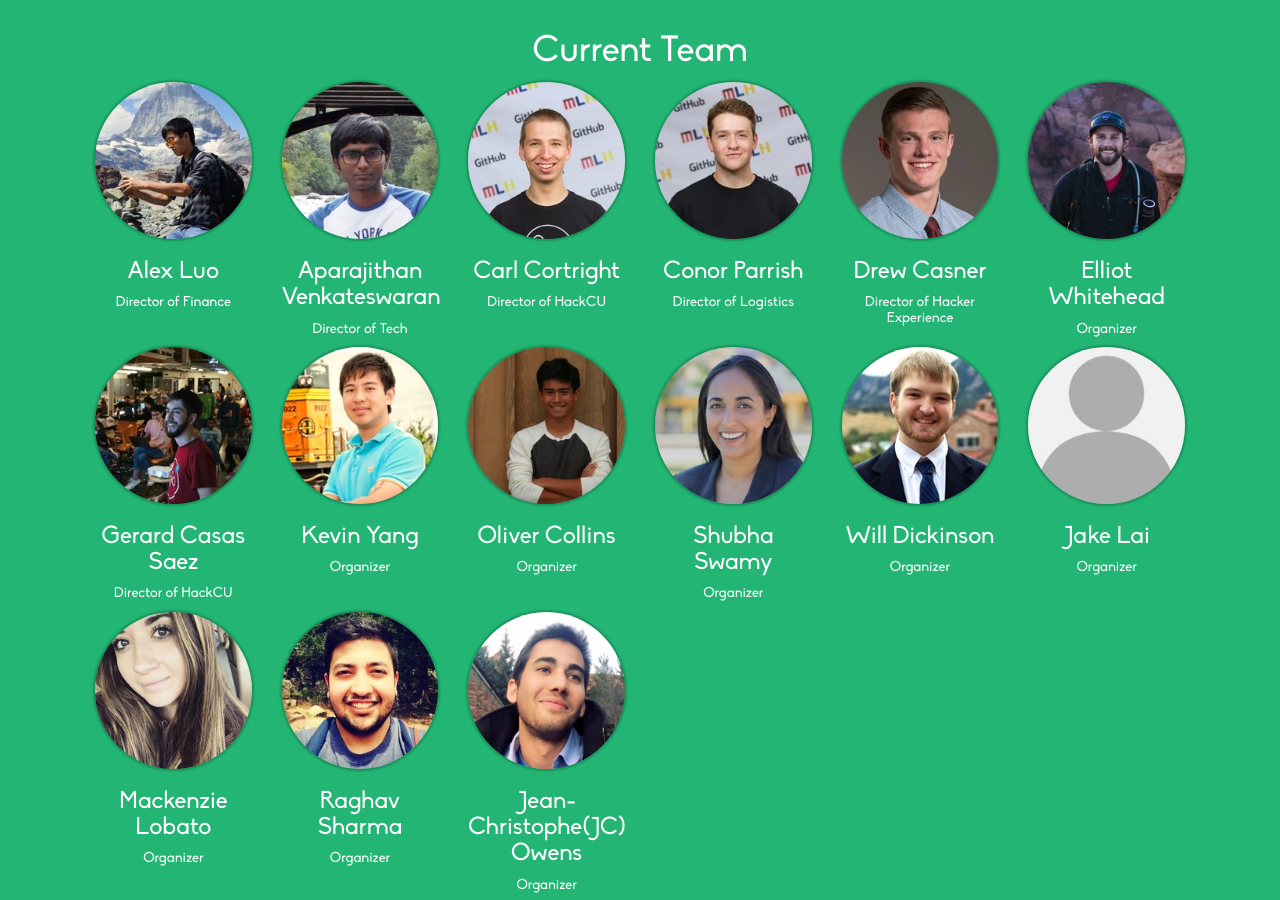
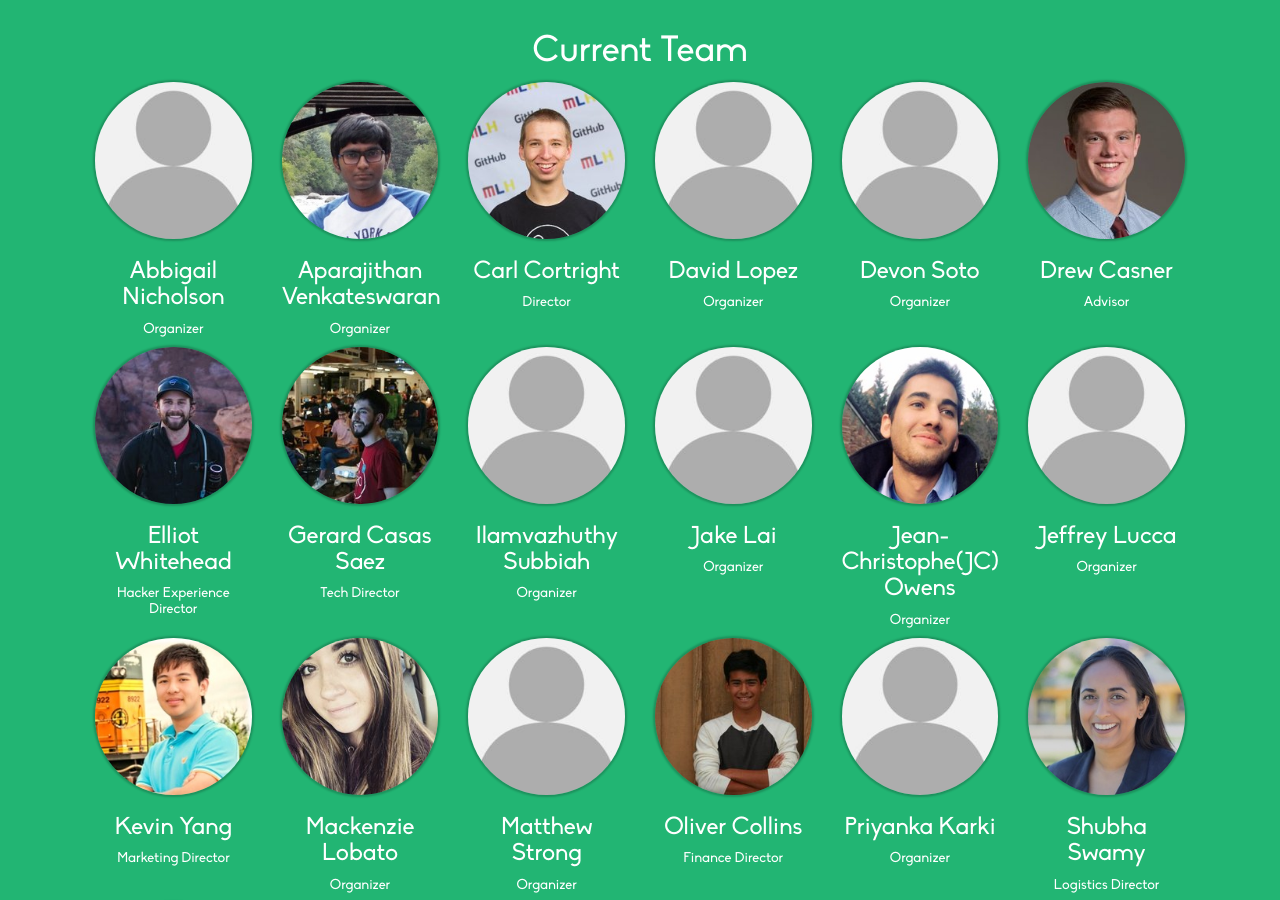
Before and after one commit to HackCU/team, a Jekyll site: the page built from index.html, in a window 1280 px wide and 900 px high, scrolled down 2226 px. Built offline with Jekyll 4.4.1, drawn with Linux system fonts in a browser that asks for light colours; nearby versions of some CDN libraries; some of the changed text lies outside the part shown.

Commit message:
add new people to team

```diff
--- a/_data/team.yml
+++ b/_data/team.yml
@@ -1,57 +1,45 @@
-
-
-- name: Alex Luo
-  title: Director of Finance
-  img-src: assets/img/team/alex.jpg
-  url: https://github.com/Alex-Luo
-
 - name: Aparajithan Venkateswaran
-  title: Director of Tech
+  title: Organizer
   img-src: assets/img/team/apara.jpg
   url: https://aparav.github.io
 
 - name: Carl Cortright
-  title: Director of HackCU
+  title: Director
   img-src: assets/img/team/carl.jpg
   url: https://carlcortright.com
 
-- name: Conor Parrish
-  title: Director of Logistics
-  img-src: assets/img/team/conor.jpg
-  url: https://conorparrish.com
-
 - name: Drew Casner
-  title: Director of Hacker Experience
+  title: Advisor
   img-src: assets/img/team/drew.jpg
   url: https://github.com/Andrew-Casner
 
 - name: Elliot Whitehead
-  title: Organizer
+  title: Hacker Experience Director
   img-src: assets/img/team/elliot.jpg
   url: https://elliotwhitehead.com
 
 - name: Gerard Casas Saez
-  title: Director of HackCU
+  title: Tech Director
   img-src: assets/img/team/gerard.jpg
   url: http://gerard.space
 
 - name: Kevin Yang
-  title: Organizer
+  title: Marketing Director
   img-src: assets/img/team/kevin.jpg
   url: http://keyaa.github.io/
 
 - name: Oliver Collins
-  title: Organizer
+  title: Finance Director
   img-src: assets/img/team/oliver.jpg
   url: http://olivr.io
 
 - name: Shubha Swamy
-  title: Organizer
+  title: Logistics Director
   img-src: assets/img/team/shubha.jpg
   url: http://shubhaswamy.com
 
 - name: Will Dickinson
-  title: Organizer
+  title: Finance Director
   img-src: assets/img/team/will.jpg
   url: https://www.linkedin.com/in/williamjdickinson
 
@@ -62,12 +50,32 @@
   title: Organizer
   img-src: assets/img/team/mackenzie.jpg
 
-- name: Raghav Sharma
-  title: Organizer
-  img-src: assets/img/team/raghav.jpg
-  url: https://github.com/sharmaraghav260
-
 - name: Jean-Christophe(JC) Owens
   title: Organizer
   img-src: assets/img/team/jc.jpg
   url: https://jeow9028.github.io/vivi.io/
+
+- name: Jeffrey Lucca
+  title: Organizer
+  url: https://github.com/naby
+
+- name: David Lopez
+  title: Organizer
+
+- name: Abbigail Nicholson
+  title: Organizer
+  url: https://github.com/abbirosen
+
+- name: Priyanka Karki
+  title: Organizer
+
+- name: Matthew Strong
+  title: Organizer
+  url: https://github.com/peasant98
+
+- name: Ilamvazhuthy Subbiah
+  title: Organizer
+
+- name: Devon Soto
+  title: Organizer
+  url: https://github.com/devonsoto77/
--- a/_includes/team.html
+++ b/_includes/team.html
@@ -2,7 +2,8 @@
   <div class="container">
     <h1>Current Team</h1>
     <div class="row auto-clear">
-      {% for member in site.data.team %}
+      {% assign sorted = site.data.team | sort: 'name','last' %}
+      {% for member in sorted %}
         <div class="col-md-2 center-block">
           {% if member.url %}<a href="{{member.url}}" target="_blank">{%endif%}
             <img src="{% if member.img-src %}{{member.img-src}}{%else%}/assets/img/team/placeholder.jpg{%endif%}" class="img-circle img-responsive" style="display:inline-block">
```
